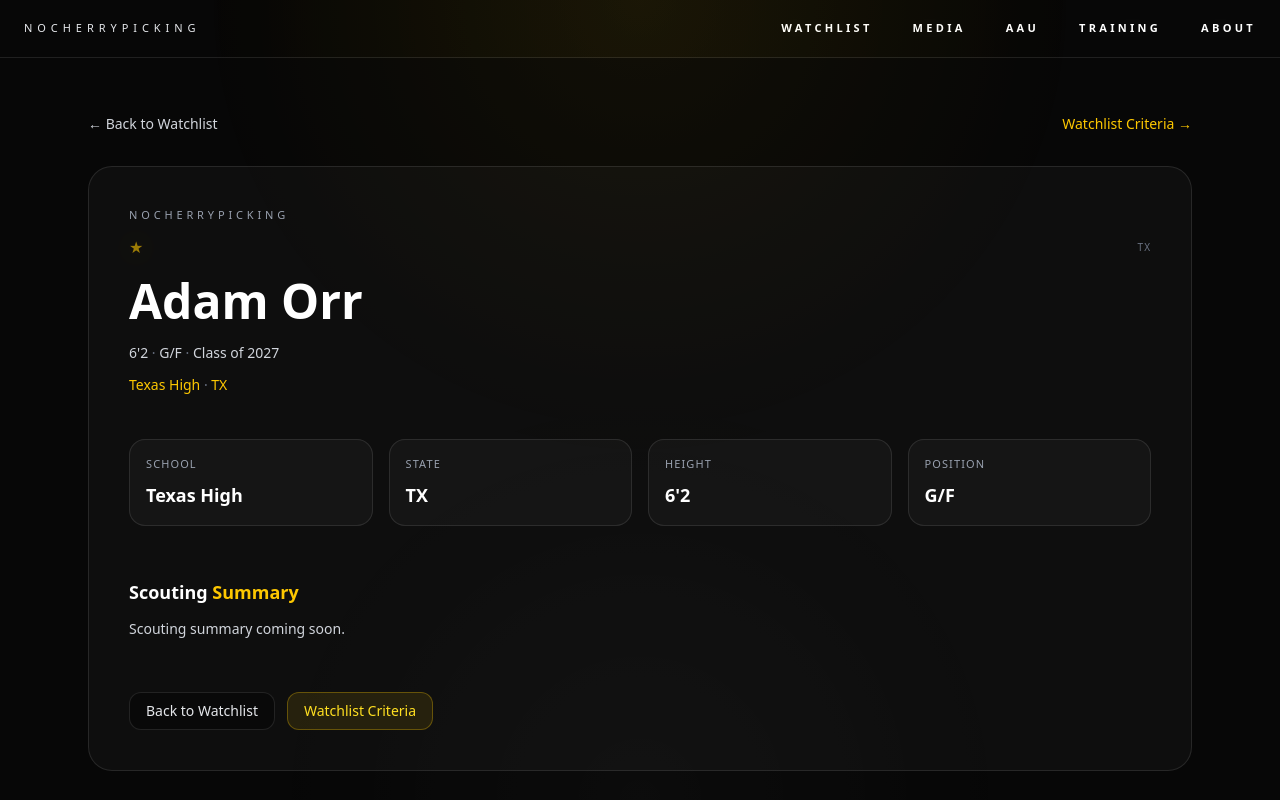
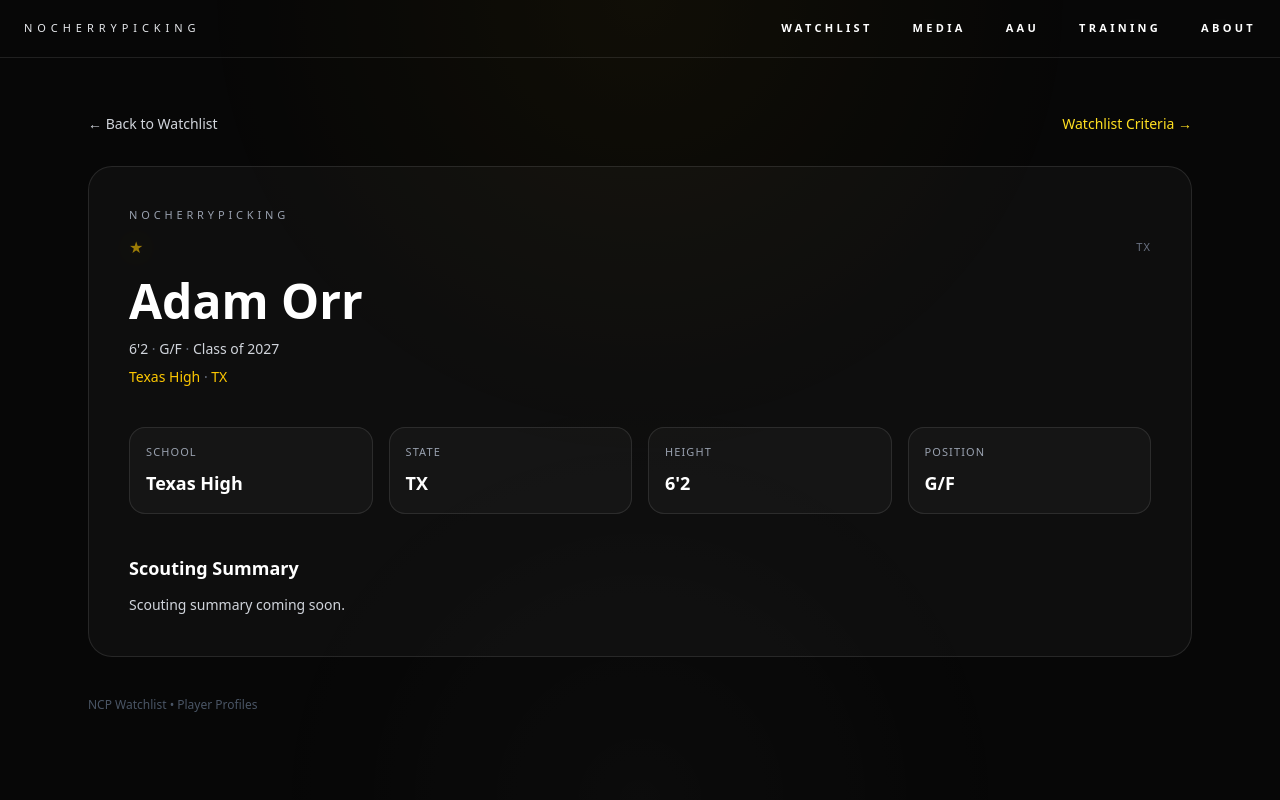
Before and after one commit to nocherrypicking-ra/ncphoops, a Next.js app: page /watchlist/adam-orr-2027 in a window 1280 px wide. Shown: the top 800 px of the page. Built offline with nearby package versions, Linux system fonts and the light colour scheme.

Commit message:
Update page.tsx

```diff
--- a/app/watchlist/[id]/page.tsx
+++ b/app/watchlist/[id]/page.tsx
@@ -1,7 +1,4 @@
-"use client";
-
 import Link from "next/link";
-import { useParams } from "next/navigation";
 import { watchlist } from "../_data/watchlist";
 
 function Stars({ n }: { n: number }) {
@@ -12,9 +9,7 @@ function Stars({ n }: { n: number }) {
   return (
     <div className={`flex items-center gap-0.5 text-yellow-400 ${opacity}`}>
       {Array.from({ length: count }).map((_, i) => (
-        <span key={i} className="drop-shadow-[0_0_12px_rgba(250,204,21,0.35)]">
-          ★
-        </span>
+        <span key={i} className="drop-shadow-[0_0_12px_rgba(250,204,21,0.35)]">★</span>
       ))}
       {count === 0 && <span className="text-gray-600">—</span>}
     </div>
@@ -30,155 +25,80 @@ function Stat({ label, value }: { label: string; value: string }) {
   );
 }
 
-export default function WatchlistPlayerPage() {
-  const params = useParams();
-  const routeId = String(params?.id ?? "").trim();
+export default function WatchlistPlayerPage({ params }: { params: { id: string } }) {
+  const routeId = (params?.id || "").trim();
 
-  const player = watchlist.find((p: any) => String(p?.id ?? "").trim() === routeId);
+  // ✅ Match by id ONLY (your data ids are already clean slugs)
+  const player = watchlist.find((p) => p.id === routeId);
 
   if (!player) {
     return (
-      <div className="min-h-screen bg-[#070707] text-white">
-        <div className="pointer-events-none fixed inset-0 opacity-60">
-          <div className="absolute inset-0 bg-[radial-gradient(circle_at_top,rgba(250,204,21,0.08),transparent_45%),radial-gradient(circle_at_bottom,rgba(255,255,255,0.04),transparent_40%)]" />
-        </div>
-
-        <div className="relative max-w-4xl mx-auto px-6 py-16">
-          <Link
-            href="/watchlist"
-            className="inline-flex items-center gap-2 text-sm text-gray-300 hover:text-yellow-300 transition"
-          >
+      <div className="mx-auto max-w-4xl px-6 py-16">
+        <Link href="/watchlist" className="text-sm text-gray-300 hover:text-yellow-300 transition">
           ← Back to Watchlist
         </Link>
 
         <div className="mt-10 rounded-3xl border border-white/10 bg-white/[0.03] p-7">
           <p className="text-[11px] tracking-[0.35em] uppercase text-gray-400">NOCHERRYPICKING</p>
           <h1 className="mt-3 text-3xl md:text-4xl font-semibold">Player not found</h1>
-
           <p className="mt-3 text-sm text-gray-300">
             Route ID: <span className="text-yellow-400 break-all">{routeId || "(empty)"}</span>
           </p>
-
-            <p className="mt-3 text-sm text-gray-400 leading-relaxed">
-              This means the URL didn’t match any player <span className="text-gray-200">id</span> in your data.
+          <p className="mt-4 text-xs text-gray-500">
+            If this says (empty), your route param isn’t being captured. If it shows an id that isn’t in your data,
+            your watchlist links are pointing to the wrong value.
           </p>
-
-            <div className="mt-6 flex flex-col sm:flex-row gap-3">
-              <Link
-                href="/watchlist"
-                className="rounded-xl border border-white/10 bg-black/30 px-4 py-2 text-sm text-gray-200
-                           hover:border-yellow-400/40 hover:text-white transition text-center"
-              >
-                Back to Watchlist
-              </Link>
-
-              <Link
-                href="/watchlist#criteria"
-                className="rounded-xl border border-yellow-400/30 bg-yellow-400/10 px-4 py-2 text-sm text-yellow-300
-                           hover:bg-yellow-400/15 transition text-center"
-              >
-                Watchlist Criteria
-              </Link>
-            </div>
-          </div>
-
-          <p className="mt-10 text-xs text-gray-600">NCP Watchlist • Debug View</p>
         </div>
       </div>
     );
   }
 
   return (
-    <div className="min-h-screen bg-[#070707] text-white">
-      {/* subtle background texture */}
-      <div className="pointer-events-none fixed inset-0 opacity-60">
-        <div className="absolute inset-0 bg-[radial-gradient(circle_at_top,rgba(250,204,21,0.08),transparent_45%),radial-gradient(circle_at_bottom,rgba(255,255,255,0.04),transparent_40%)]" />
-      </div>
-
-      <div className="relative max-w-6xl mx-auto px-6 py-14">
-        {/* Top nav */}
-        <div className="flex items-center justify-between">
-          <Link
-            href="/watchlist"
-            className="inline-flex items-center gap-2 text-sm text-gray-300 hover:text-yellow-300 transition"
-          >
+    <div className="mx-auto max-w-6xl px-6 py-14">
+      <div className="flex items-center justify-between gap-4">
+        <Link href="/watchlist" className="text-sm text-gray-300 hover:text-yellow-300 transition">
           ← Back to Watchlist
         </Link>
-
-          <Link
-            href="/watchlist#criteria"
-            className="text-sm text-yellow-400 hover:text-yellow-300 transition"
-          >
+        <Link href="/watchlist#criteria" className="text-sm text-yellow-300 hover:text-yellow-200 transition">
           Watchlist Criteria →
         </Link>
       </div>
 
-        {/* Header card */}
       <div className="mt-8 rounded-3xl border border-white/10 bg-white/[0.03] p-7 md:p-10">
-          <div className="flex flex-col gap-3">
         <p className="text-[11px] tracking-[0.35em] uppercase text-gray-400">NOCHERRYPICKING</p>
 
-            <div className="flex items-center justify-between gap-4">
+        <div className="mt-3 flex items-center justify-between gap-4">
           <Stars n={player.stars} />
-              <span className="text-[10px] tracking-widest uppercase text-gray-500">
-                {player.state}
-              </span>
+          <span className="text-[11px] tracking-widest uppercase text-gray-500">{player.state}</span>
         </div>
 
-            <h1 className="text-4xl md:text-5xl font-semibold leading-tight">
-              {player.name}
-            </h1>
+        <h1 className="mt-3 text-4xl md:text-5xl font-semibold leading-tight">{player.name}</h1>
 
-            <p className="text-sm text-gray-300">
+        <p className="mt-2 text-sm text-gray-300">
           {player.height} <span className="text-gray-500">·</span> {player.position}{" "}
           <span className="text-gray-500">·</span> Class of {player.classYear}
         </p>
 
-            <p className="text-sm text-yellow-400">
+        <p className="text-sm text-yellow-400 mt-2">
           {player.school} <span className="text-gray-500">·</span> {player.state}
         </p>
 
-            {/* Stats */}
-            <div className="mt-8 grid grid-cols-2 md:grid-cols-4 gap-4">
+        <div className="mt-10 grid grid-cols-2 md:grid-cols-4 gap-4">
           <Stat label="School" value={player.school} />
           <Stat label="State" value={player.state} />
           <Stat label="Height" value={player.height} />
           <Stat label="Position" value={player.position} />
         </div>
 
-            {/* Summary */}
         <div className="mt-10">
-              <h2 className="text-lg font-semibold">
-                Scouting <span className="text-yellow-400">Summary</span>
-              </h2>
+          <h2 className="text-lg font-semibold">Scouting Summary</h2>
           <p className="mt-3 text-sm text-gray-300 leading-relaxed">
             {player.summary?.trim() ? player.summary : "Scouting summary coming soon."}
           </p>
-            </div>
-
-            {/* Actions */}
-            <div className="mt-10 flex flex-col sm:flex-row gap-3">
-              <Link
-                href="/watchlist"
-                className="rounded-xl border border-white/10 bg-black/30 px-4 py-2 text-sm text-gray-200
-                           hover:border-yellow-400/40 hover:text-white transition text-center"
-              >
-                Back to Watchlist
-              </Link>
-
-              <Link
-                href="/watchlist#criteria"
-                className="rounded-xl border border-yellow-400/30 bg-yellow-400/10 px-4 py-2 text-sm text-yellow-300
-                           hover:bg-yellow-400/15 transition text-center"
-              >
-                Watchlist Criteria
-              </Link>
-            </div>
         </div>
       </div>
 
       <p className="mt-10 text-xs text-gray-600">NCP Watchlist • Player Profiles</p>
     </div>
-    </div>
   );
 }
```
Lines whose indentation alone changed are shown as unchanged.
